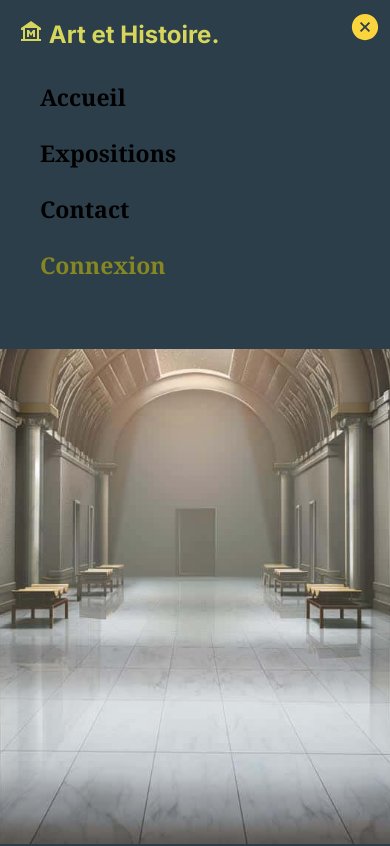
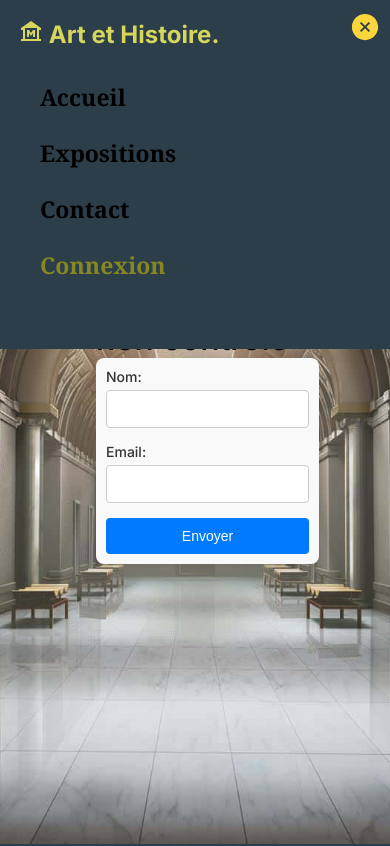
Before and after one commit to OuryGit/Museum, a Next.js app: page /connexion in a window 390 px wide. Shown: the top 846 px of the page. Built offline with nearby package versions, Linux system fonts and the light colour scheme.

Commit message:
gestion du formulaire de la page de connxion

```diff
--- a/components/Connexion.jsx
+++ b/components/Connexion.jsx
@@ -1,10 +1,10 @@
-import styles  from './Connexion.module.css'
-
-export  default function Connexion(){
+import FormNonControlle from "./FormNonControlle"
+import styles from '@/components/Connexion.module.css'
+export default function Connexion() {
     return <>
-    <div className={styles.connexion}>
-
+        <div  className={`${styles.connexion} `} >
+            Formulaire non contrôlé
+            <FormNonControlle/>
         </div>
-    </>
-
+    </>;
 }
--- a/components/Connexion.module.css
+++ b/components/Connexion.module.css
@@ -14,3 +14,10 @@
   background-position: center;
   background-repeat: no-repeat;
 }
+.form {
+  max-width: 20rem;
+  padding: 1rem;
+  display: flex;
+  flex-direction: column;
+  gap: 1rem;
+}
--- a/components/Contact.module.css
+++ b/components/Contact.module.css
@@ -85,7 +85,11 @@
 
 
 /* Responsivité pour les écrans plus petits */
-
+@media screen and (min-width: 1200px){
+.contactContainer{
+  margin-top: 2rem;
+}
+}
 @media screen and (max-width: 900px) {
   .contactContainer {
     padding: 6rem 1rem; /* Réduire le padding pour les écrans plus petits */
--- /dev/null
+++ b/components/FormNonControlle.jsx
@@ -0,0 +1,60 @@
+'use client'
+import styles from '@/components/FormNonControlle.module.css'
+import { useRef, useState } from 'react';
+export default function FormNonControlle() {
+    const nomRef = useRef(null); // Créer une référence pour le champ de nom
+    const courrielRef = useRef(null); // Créer une référence pour le champ courriel
+    const [erreurNom, setErreurNom] = useState('');
+    const [erreurCourriel, setErreurCourriel] = useState('');
+    const [envoiReussi, setEnvoiReussi] = useState(false);
+    const courrielRegex = /^[^\s@]+@[^\s@]+\.[^\s@]+$/; // Expression régulière pour valider le courriel
+    const handleSubmit = (event) => {
+        event.preventDefault(); // Empêche la soumission par défaut du formulaire
+        const nom = nomRef.current.value; // Obtenir la valeur du champ de nom
+        const courriel = courrielRef.current.value; // Obtenir la valeur du champ de courriel
+        let erreur = false;
+        if (!nom) {
+            setErreurNom("Ce champ doit être rempli");
+            erreur = true;
+        } else {
+            setErreurNom('');
+        }
+        if (!courriel || !courrielRegex.test(courriel)) {
+            setErreurCourriel("Ce courriel est invalide");
+            erreur = true;
+        } else {
+            setErreurCourriel('');
+        }
+        if (erreur) {
+            setEnvoiReussi(false);
+            return;
+        }
+        setEnvoiReussi(true);
+    };
+    return <>
+        <form onSubmit={handleSubmit} className={styles.form}>
+            <div>
+                <label>Nom:
+                    <input type="text" ref={nomRef} /> {/* Champ de texte avec une référence */}
+                    {erreurNom &&
+                        <div className={styles.erreur}>{erreurNom}</div>
+                    }
+                </label>
+            </div>
+            <div>
+                <label>Email:
+                    <input type="email" ref={courrielRef} /> {/* Champ de texte avec une référence */}
+                    {erreurCourriel &&
+                        <div className={styles.erreur}>{erreurCourriel}</div>
+                    }
+                </label>
+            </div>
+            <button type="submit">Envoyer</button>
+            {envoiReussi &&
+                <div className={styles.result}>
+                    Informations envoyées avec succès. Nom = {nomRef.current.value} et Courriel = {courrielRef.current.value}
+                </div>
+            }
+        </form>
+    </>;
+}
--- /dev/null
+++ b/components/FormNonControlle.module.css
@@ -0,0 +1,82 @@
+/* FormNonControlle.module.css */
+
+.form {
+    display: flex;
+    flex-direction: column;
+    max-width: 500px;
+    margin: 0 auto;
+    padding: 20px;
+    background-color: #f9f9f9;
+    border-radius: 8px;
+    box-shadow: 0 0 10px rgba(0, 0, 0, 0.1);
+}
+
+.form div {
+    margin-bottom: 15px;
+}
+
+.form label {
+    display: flex;
+    flex-direction: column;
+    font-size: 16px;
+    color: #333;
+}
+
+.form input[type="text"],
+.form input[type="email"] {
+    padding: 10px;
+    font-size: 14px;
+    border: 1px solid #ccc;
+    border-radius: 4px;
+    margin-top: 5px;
+}
+
+.form input:focus {
+    border-color: #66afe9;
+    outline: none;
+    box-shadow: 0 0 8px rgba(102, 175, 233, 0.6);
+}
+
+.form button {
+    padding: 10px 20px;
+    font-size: 16px;
+    color: #fff;
+    background-color: #007bff;
+    border: none;
+    border-radius: 4px;
+    cursor: pointer;
+}
+
+.form button:hover {
+    background-color: #0056b3;
+}
+
+.erreur {
+    color: #ff0000;
+    font-size: 14px;
+    margin-top: 5px;
+}
+
+.result {
+    margin-top: 20px;
+    font-size: 16px;
+    color: #28a745;
+}
+
+@media (max-width: 600px) {
+    .form {
+        padding: 10px;
+    }
+
+    .form label {
+        font-size: 14px;
+    }
+
+    .form input {
+        font-size: 12px;
+    }
+
+    .form button {
+        font-size: 14px;
+    }
+}
--- a/components/MenuNav.module.css
+++ b/components/MenuNav.module.css
@@ -52,7 +52,7 @@
     margin: 0;
     padding: .5rem .2rem 0rem 1rem;
 }
-@media screen and (min-width: 1000px) {
+@media screen and (min-width: 1200px) {
      .nav ul {
         display: flex;
         align-items: center;
```
